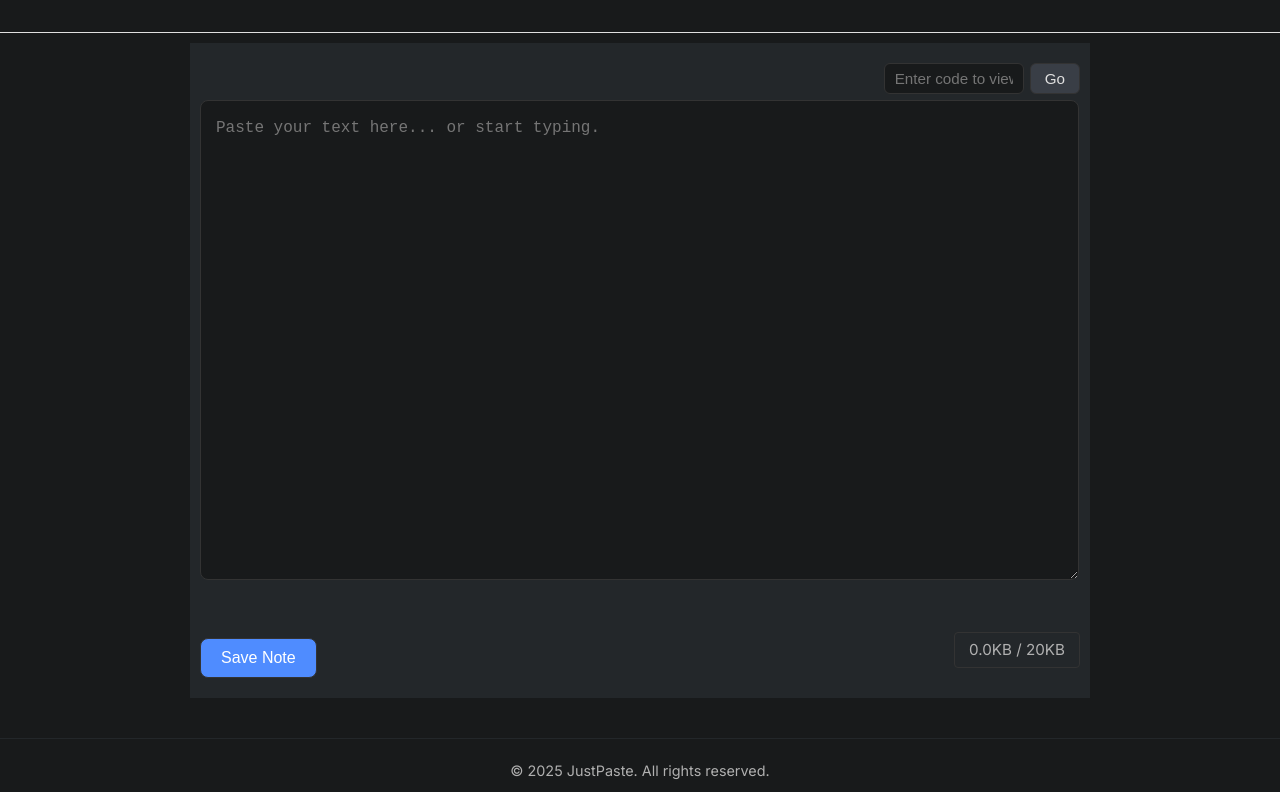
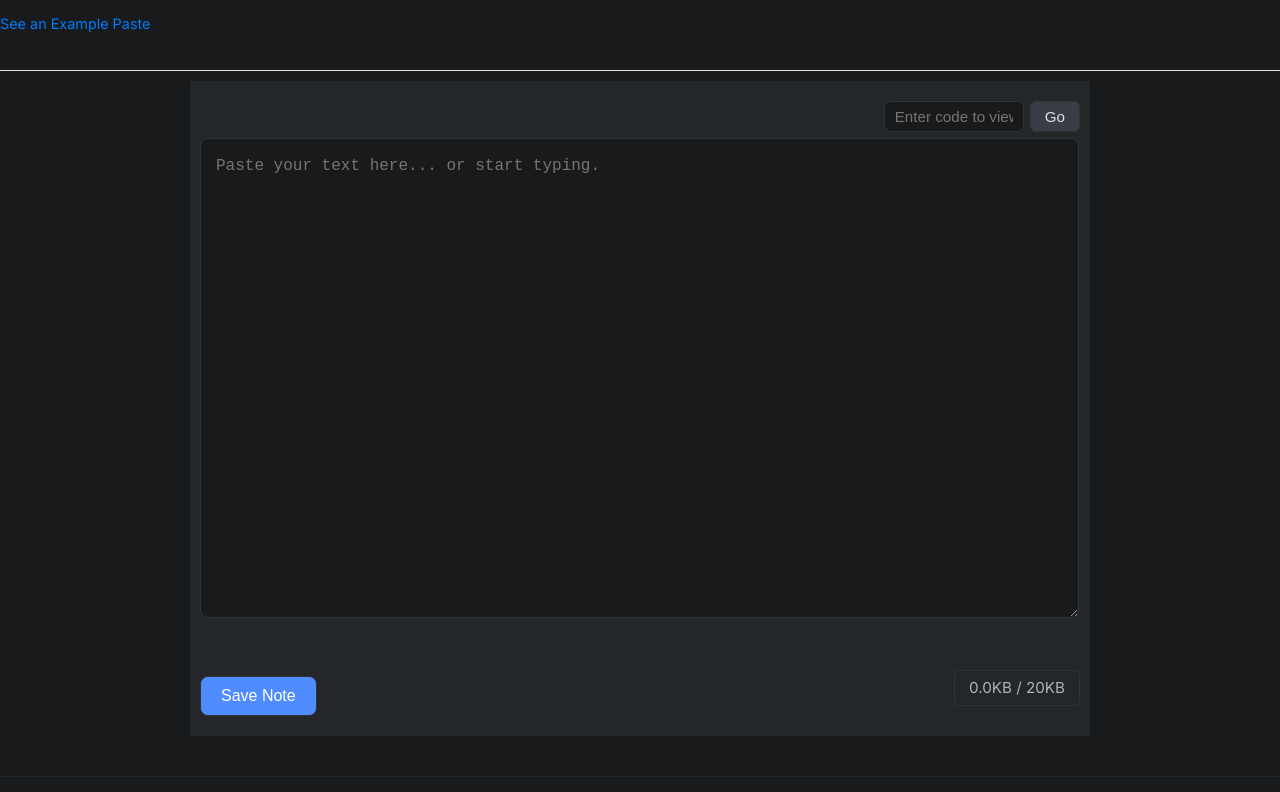
Before and after one commit to Cptbanana3000/justpaste, a website: page public/index.html in a window 1280 px wide. Shown: the part 120-912 px from the top of the page. Drawn offline with Linux system fonts and the light colour scheme.

Commit message:
temporary link

```diff
--- a/public/index.html
+++ b/public/index.html
@@ -46,6 +46,9 @@
         <header class="app-header">
             <h1>📝 JustPaste</h1>
             <p class="subtitle">Quickly save and share text snippets.</p>
+            <p style="font-size: 0.9em; margin-top: 10px;">
+                <a href="https://www.justpaste.click/eHuoMU">See an Example Paste</a>
+            </p>
         </header>
 
         <!-- AdSense Top Banner Placeholder (if you use it) -->
```
